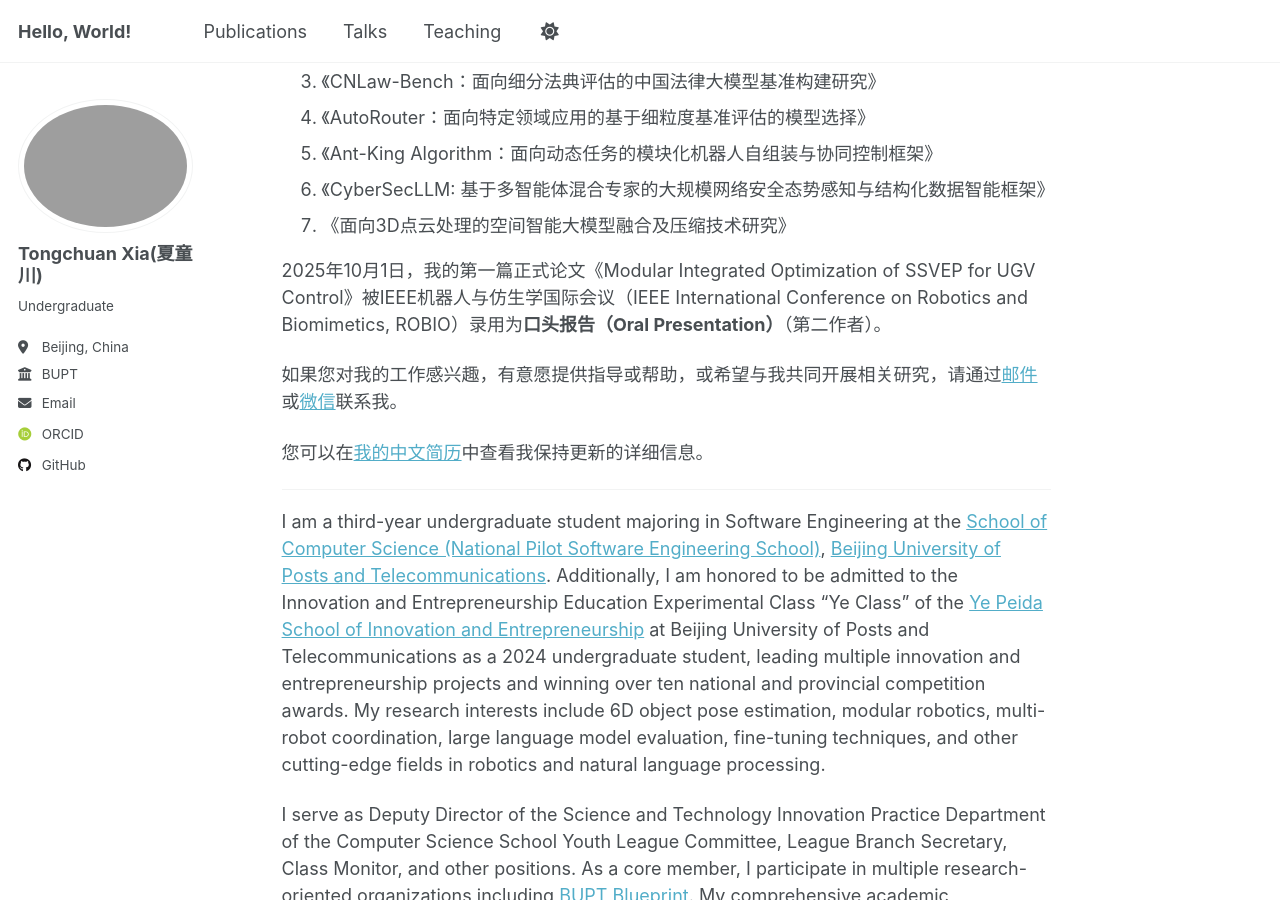
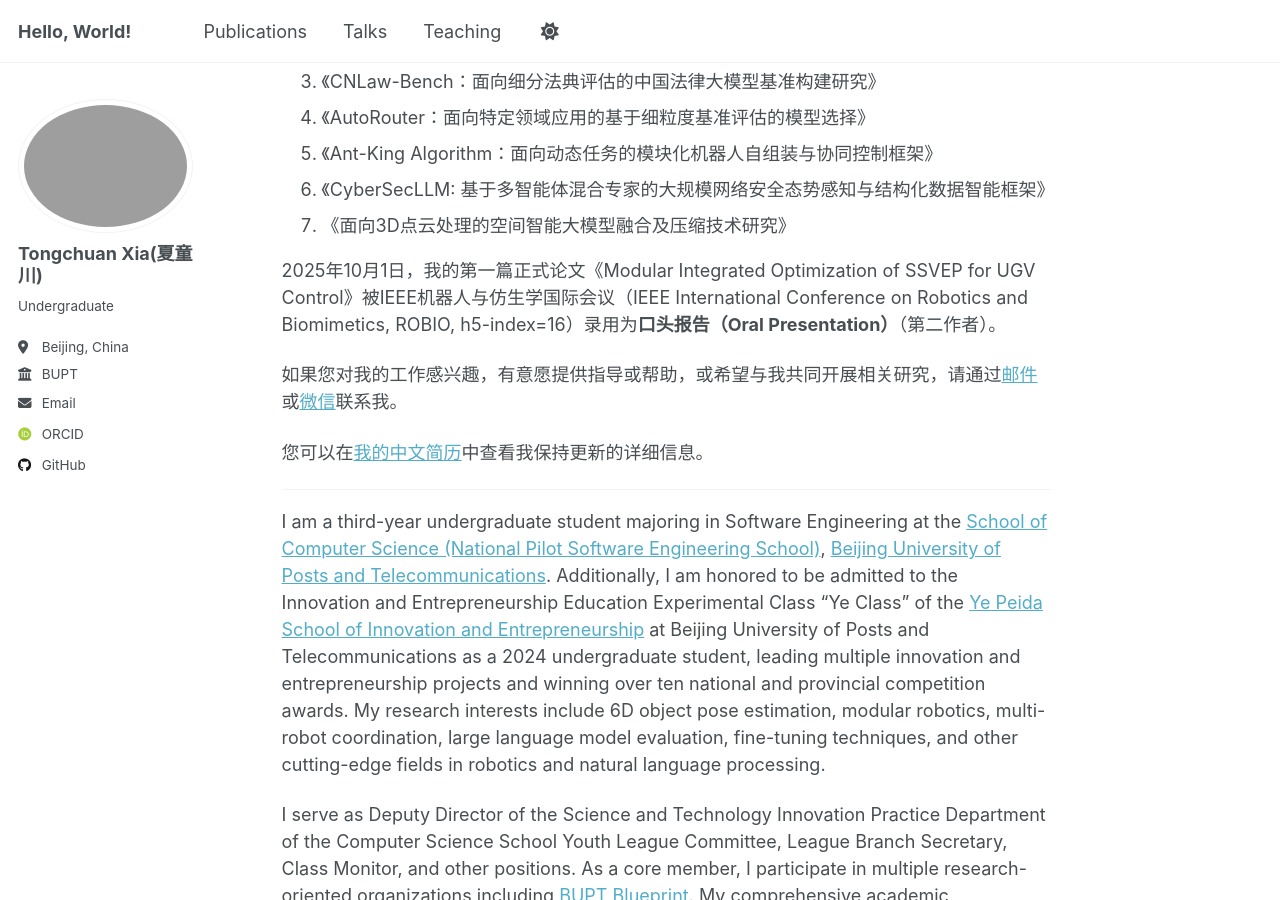
Before and after one commit to Heartune/Heartune.github.io, a Jekyll site: the page built from _pages/about.md, in a window 1280 px wide and 900 px high, scrolled down 617 px. Built offline with Jekyll 4.4.1, drawn with Linux system fonts in a browser that asks for light colours; some web fonts are replaced; a script that is not in the unit is left out; some of the changed text lies outside the part shown.

Commit message:
Add h5-index=16 for ROBIO conference
Added h5-index information to the first paper publication in both Chinese and English sections.

🤖 Generated with [Claude Code](https://claude.com/claude-code)

Co-Authored-By: Claude <noreply@anthropic.com>

```diff
--- a/_pages/about.md
+++ b/_pages/about.md
@@ -23,7 +23,7 @@ redirect_from:
 6. 《CyberSecLLM: 基于多智能体混合专家的大规模网络安全态势感知与结构化数据智能框架》
 7. 《面向3D点云处理的空间智能大模型融合及压缩技术研究》
 
-2025年10月1日，我的第一篇正式论文《Modular Integrated Optimization of SSVEP for UGV Control》被IEEE机器人与仿生学国际会议（IEEE International Conference on Robotics and Biomimetics, ROBIO）录用为**口头报告（Oral Presentation）**（第二作者）。
+2025年10月1日，我的第一篇正式论文《Modular Integrated Optimization of SSVEP for UGV Control》被IEEE机器人与仿生学国际会议（IEEE International Conference on Robotics and Biomimetics, ROBIO, h5-index=16）录用为**口头报告（Oral Presentation）**（第二作者）。
 
 如果您对我的工作感兴趣，有意愿提供指导或帮助，或希望与我共同开展相关研究，请通过[邮件](mailto:xtc_heartune@bupt.edu.cn)或[微信](../images/WeChat.jpg)联系我。
 
@@ -47,7 +47,7 @@ Specifically, my current research work includes:
 6. 《CyberSecLLM: A Multi-Agent Mixture-of-Experts Framework for Large-Scale Cybersecurity Situational Awareness with Structured Data Intelligence》
 7. 《Research on Spatial Intelligence Large Model Fusion and Compression Technology for 3D Point Cloud Processing》
 
-On October 1, 2025, my first formal paper *Modular Integrated Optimization of SSVEP for UGV Control* was accepted by the IEEE International Conference on Robotics and Biomimetics (ROBIO) as an **Oral Presentation** (second author).
+On October 1, 2025, my first formal paper *Modular Integrated Optimization of SSVEP for UGV Control* was accepted by the IEEE International Conference on Robotics and Biomimetics (ROBIO, h5-index=16) as an **Oral Presentation** (second author).
 
 If you are interested in my work, willing to provide guidance or assistance, or would like to collaborate with me on related research, please contact me via [email](mailto:xtc_heartune@bupt.edu.cn) or [WeChat](../images/WeChat.jpg).
 
```
